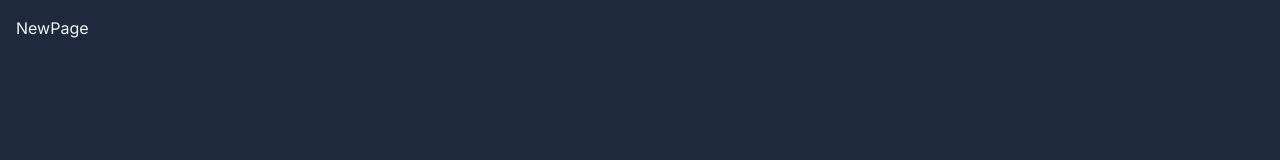
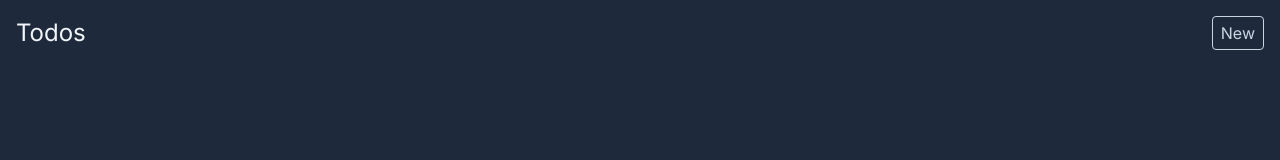
Before and after one commit to shale00/NextJs13-Todo-List, a Next.js app: page /new in a window 1280 px wide. Shown: the top 160 px of the page. Built offline with nearby package versions, Linux system fonts and the light colour scheme.

Commit message:
moved header from home page to a component, and added it to new page

```diff
--- a/src/app/new/page.tsx
+++ b/src/app/new/page.tsx
@@ -1,8 +1,9 @@
+import Header from '@/components/Header'
 import React from 'react'
 
 const NewPage = () => {
   return (
-    <div>NewPage</div>
+    <Header />
   )
 }
 
--- a/src/app/page.tsx
+++ b/src/app/page.tsx
@@ -1,21 +1,14 @@
 import Link from 'next/link';
 import prisma from '../../prisma/client';
 import TodoItem from '@/components/TodoItem';
+import Header from '@/components/Header';
 
 export default async function Home() {
   const todos = await prisma.todo.findMany();
 
   return (
     <main>
-      <header className='flex justify-between items-center mb-4'>
-        <h1 className='text-2xl'>Todos</h1>
-        <Link
-          className='border border-slate-300 text-slate-300 px-2 py-1 rounded hover:bg-slate-700 focus-within:bg-slate-700 outline-none'
-          href={'/new'}
-        >
-          New
-        </Link>
-      </header>
+     <Header />
       <ul className='pl-4'>
         {todos.map((todo) => (
           <TodoItem key={todo.id} {...todo} />
--- /dev/null
+++ b/src/components/Header.tsx
@@ -0,0 +1,18 @@
+import Link from 'next/link';
+import React from 'react';
+
+const Header = () => {
+  return (
+    <header className='flex justify-between items-center mb-4'>
+      <Link href={'/'} className='text-2xl'>Todos</Link>
+      <Link
+        className='border border-slate-300 text-slate-300 px-2 py-1 rounded hover:bg-slate-700 focus-within:bg-slate-700 outline-none'
+        href={'/new'}
+      >
+        New
+      </Link>
+    </header>
+  );
+};
+
+export default Header;
```
